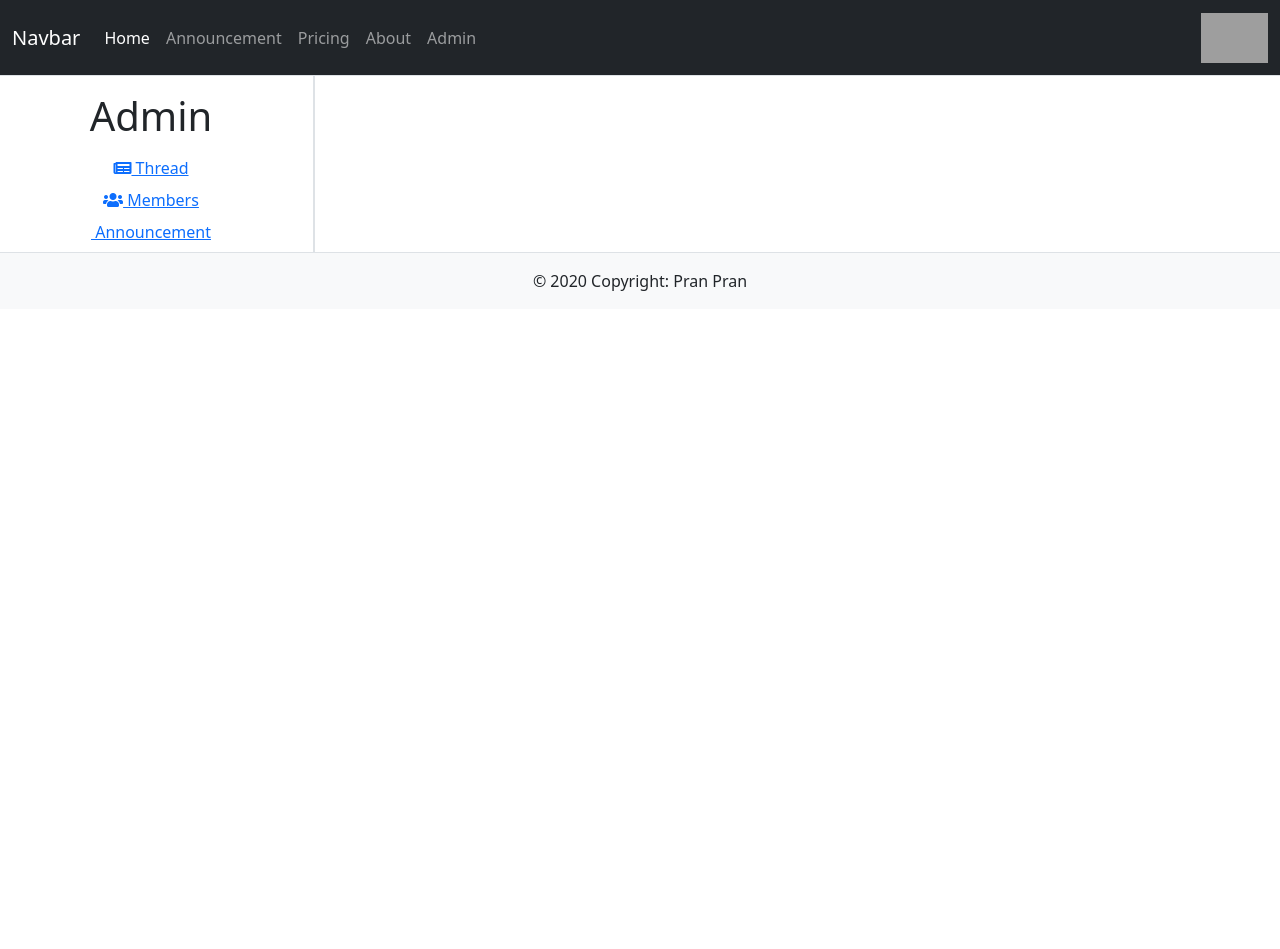
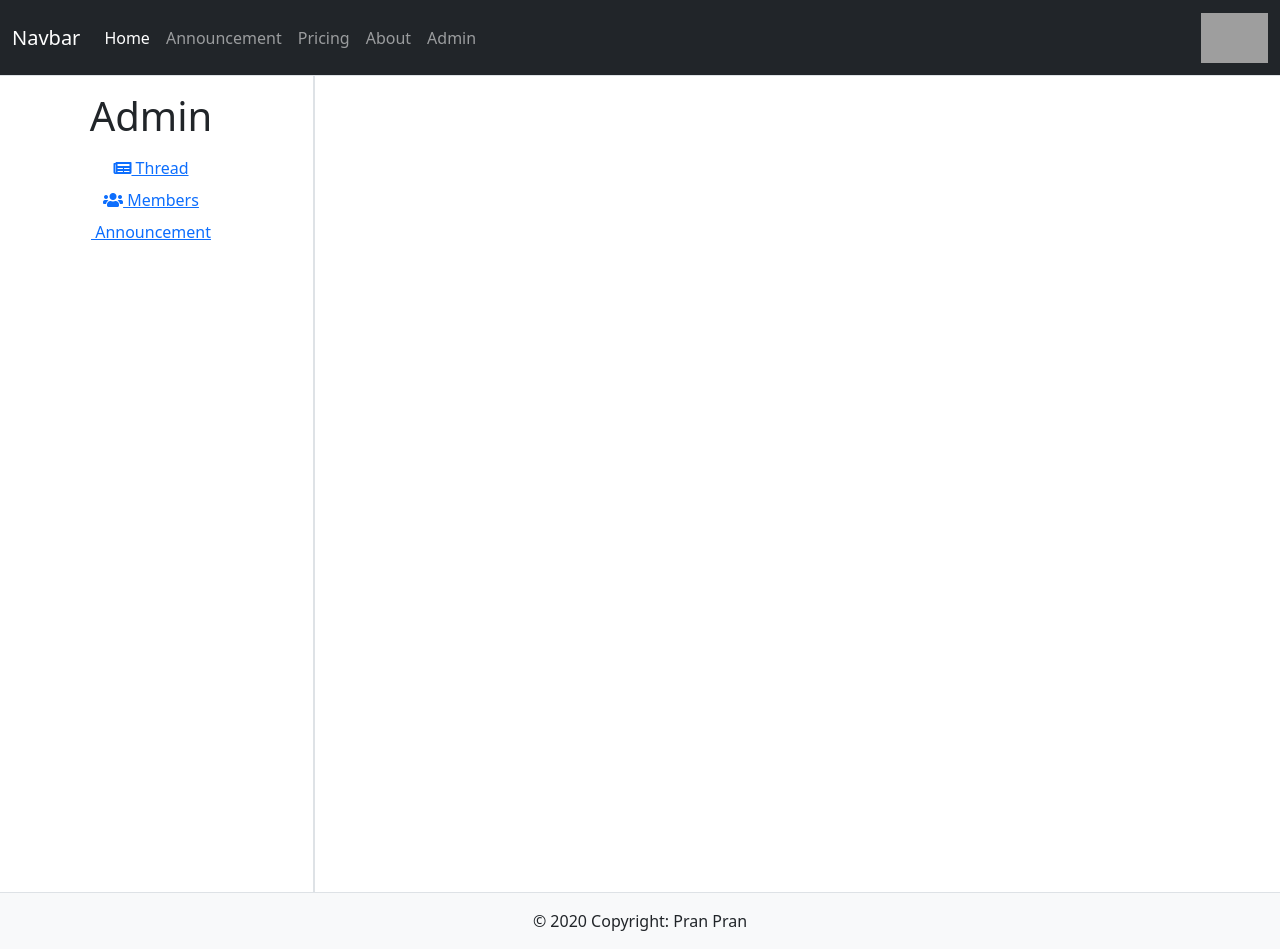
Before and after one commit to pperorin/Software-Studio-Project, a React (Create React App) app in the folder client_front/: page /admin in a window 1280 px wide. Before the commit the page ends 800 px from the top, so only its background shows below. Built offline with nearby package versions, Linux system fonts and the light colour scheme; grey boxes are pictures that could not be loaded; some icons are missing.

Commit message:
add min height

```diff
--- a/client_front/src/components/PageLayout/index.js
+++ b/client_front/src/components/PageLayout/index.js
@@ -6,7 +6,7 @@ const PageLayout = (props) => {
     return (
         <>
             <NavigationBar />
-            <main className="flex-grow mb-8">{children}</main>
+            <main className="flex-grow mb-8 min-vh-100">{children}</main>
             <Footer />
         </>
     );
--- a/client_front/src/pages/AdminPage/components/MembersPage.js
+++ b/client_front/src/pages/AdminPage/components/MembersPage.js
@@ -1,6 +1,7 @@
 const MembersPage = () => {
     return (
         <div className="container">
+            <h2 className="mb-4">Member List</h2>
             <ul class="list-group">
                 <li class="list-group-item d-flex">
                     <p class="p-0 m-2 flex-grow-1">ชื่อ นามสกุล</p>
--- a/client_front/src/pages/AdminPage/components/Sidebar.js
+++ b/client_front/src/pages/AdminPage/components/Sidebar.js
@@ -2,7 +2,7 @@ import { Link } from 'react-router-dom';
 
 const Sidebar = () => {
     return (
-        <div className="sidebar">
+        <div className="sidebar min-vh-100">
             <div className="sidebar__header">
                 <div className="sidebar__header-title m-3">
                     <h1>Admin</h1>
```
